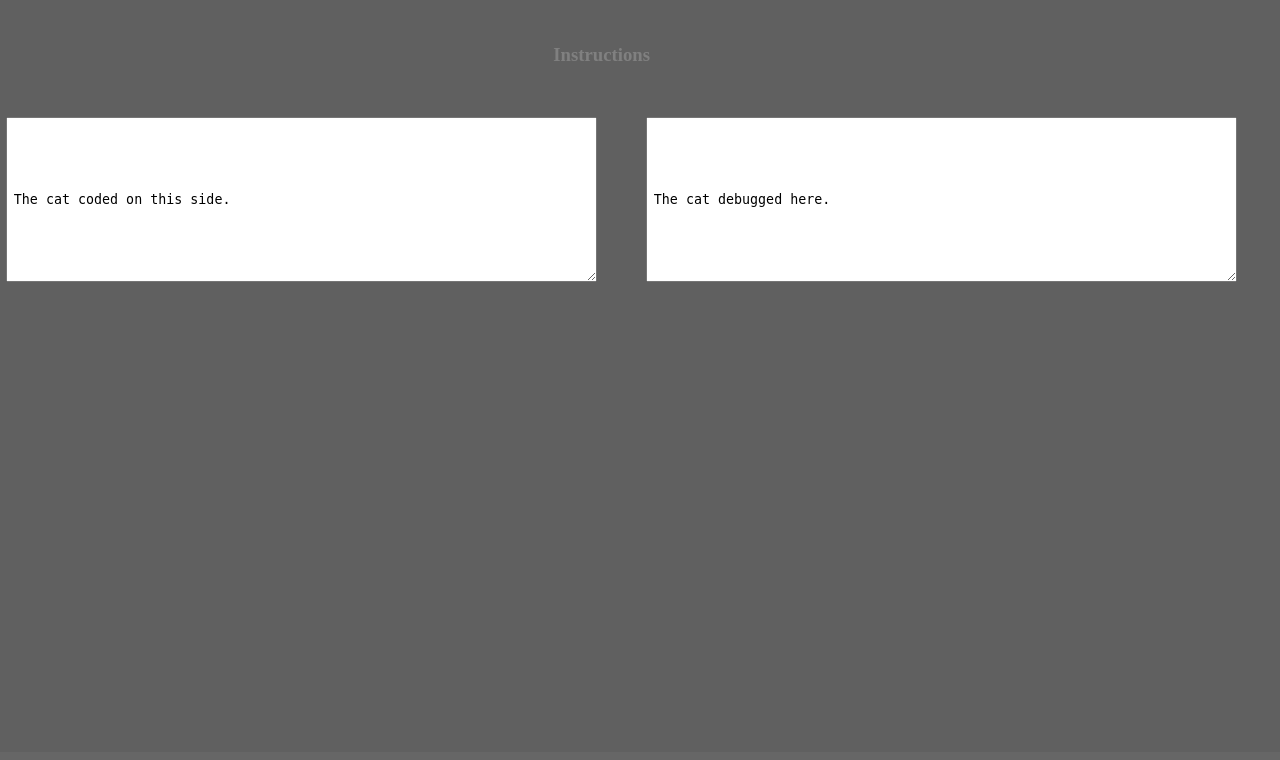
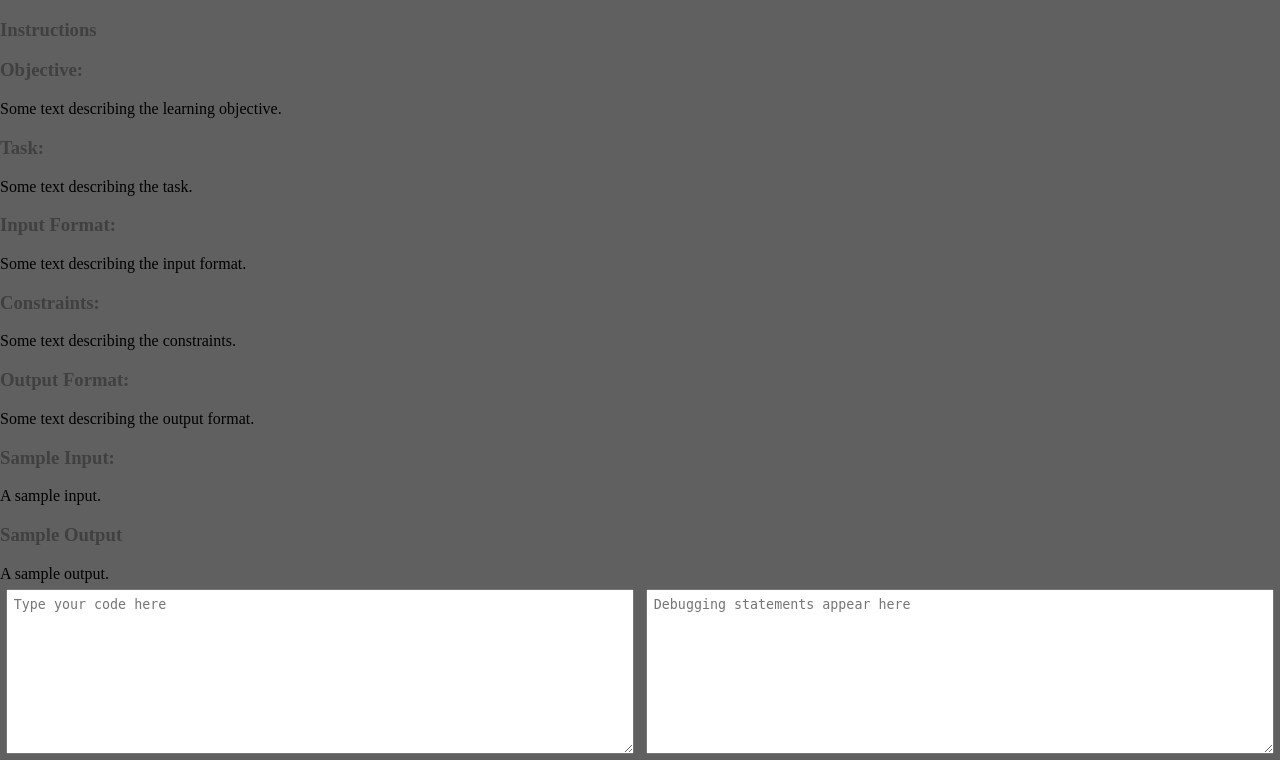
Before and after one commit to MMello396/CSCI-198-Senior-Project, a PHP site: page /html/coding.html in a window 1280 px wide. Shown: the part 48-808 px from the top of the page. Before the commit the page ends 330 px from the top, so only its background shows below. Run offline with PHP 8.4, Linux system fonts and the light colour scheme.

Commit message:
Laptop updates

```diff
--- a/css/style.css
+++ b/css/style.css
@@ -17,11 +17,15 @@ div.button button{
 .leftCol {
   float: left;
   width: 50%;
+  display: flex;
+  justify-content: center;
 }
 
 .rightCol {
   float: left;
   width: 50%;
+  display: flex;
+  justify-content: center;
 }
 
 .right2Col {
@@ -32,11 +36,13 @@ div.button button{
 .codingArea{
   margin: 1%;
   padding: 1%;
-  width: 90%;
+  width: 100%;
 }
 
 textarea{
-  align-content: center;
+  display: inline-block;
+  margin-left: auto;
+  margin-right: auto;
 }
 /* end coding page styling */
 
@@ -83,16 +89,16 @@ body {
 
 h1 {
 text-align: center;
-color: gray;
+color: #404040;
 }
 
 div.button h3 {
 display: inline-block;
-color: gray;
+color: #404040;
 }
 
 h2 {
-color: gray;
+color: #404040;
 }
 
 section h2 {
@@ -100,16 +106,16 @@ text-align: center;
 }
 
 h3 {
-text-align: center;
-color: gray;
+color: #404040;
+font-weight: bold;
 }
 
 p.button {
-color: gray;
+color: #404040;
 }
 
 article p {
 text-align: center;
-color: white;
+color: #404040;
 }
 /* end page styling */
--- a/html/coding.html
+++ b/html/coding.html
@@ -22,14 +22,42 @@
 </header>
 
 <body>
-        <div class="codingArea" name="instructions">
+        <div class="instructions" name="instructions">
             <h3>Instructions</h3>
+            <section id="objective">
+                <h3>Objective:</h3>
+                Some text describing the learning objective.
+            </section>
+            <section id="task">
+                <h3>Task:</h3>
+                Some text describing the task.
+            </section>
+            <section id="inputFormat">
+                <h3>Input Format:</h3>
+                Some text describing the input format.
+            </section>
+            <section id="constraints">
+                <h3>Constraints:</h3>
+                Some text describing the constraints.
+            </section>
+            <section id="outputFormat">
+                <h3>Output Format:</h3>
+                Some text describing the output format.
+            </section>
+            <section id="sampleInput">
+                <h3>Sample Input:</h3>
+                A sample input.
+            </section>
+            <section id="sampleOutput">
+                <h3>Sample Output</h3>
+                A sample output.
+            </section>
         </div>
         <div class="leftCol">
-            <textarea class="codingArea" name="code" rows="10" cols="30">The cat coded on this side.</textarea>
+            <textarea class="codingArea" name="code" rows="10" cols="30" placeholder="Type your code here"></textarea>
         </div>
         <div class="rightCol">
-            <textarea class="codingArea" name="debug" rows="10" cols="30">The cat debugged here.</textarea>
+            <textarea readonly="readonly" class="codingArea" name="debug" rows="10" cols="30" placeholder="Debugging statements appear here"></textarea>
         </div>
 </body>
 
```
